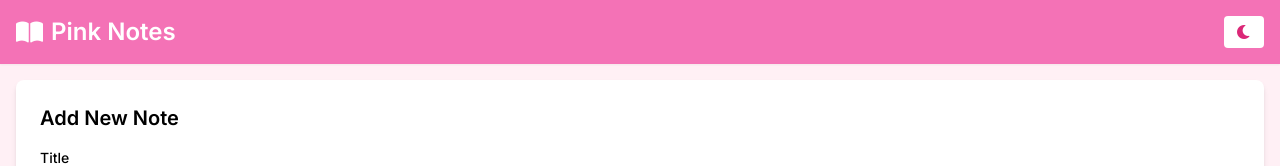
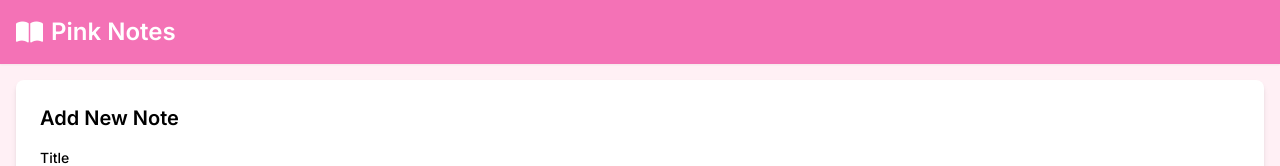
Before and after one commit to byeonipai/blackboxai-1743309847934, a plain HTML site: page index.html in a window 1280 px wide. Shown: the top 166 px of the page. Drawn offline with nearby package versions, Linux system fonts and the light colour scheme.

Commit message:
Add index.html 1743316026242

```diff
--- a/index.html
+++ b/index.html
@@ -27,14 +27,11 @@
   </style>
 </head>
 <body>
-  <header class="bg-pink-400 text-white p-4 flex justify-between items-center shadow-sm">
+  <header class="bg-pink-400 text-white p-4 shadow-sm">
     <h1 class="text-2xl font-bold flex items-center gap-2">
       <i class="fas fa-book-open"></i>
       Pink Notes
     </h1>
-    <button id="theme-toggle" class="px-3 py-1 rounded bg-white text-pink-600 hover:bg-pink-100 transition">
-      <i class="fas fa-moon"></i>
-    </button>
   </header>
   <div class="container mx-auto p-4">
     <note-form></note-form>
```
